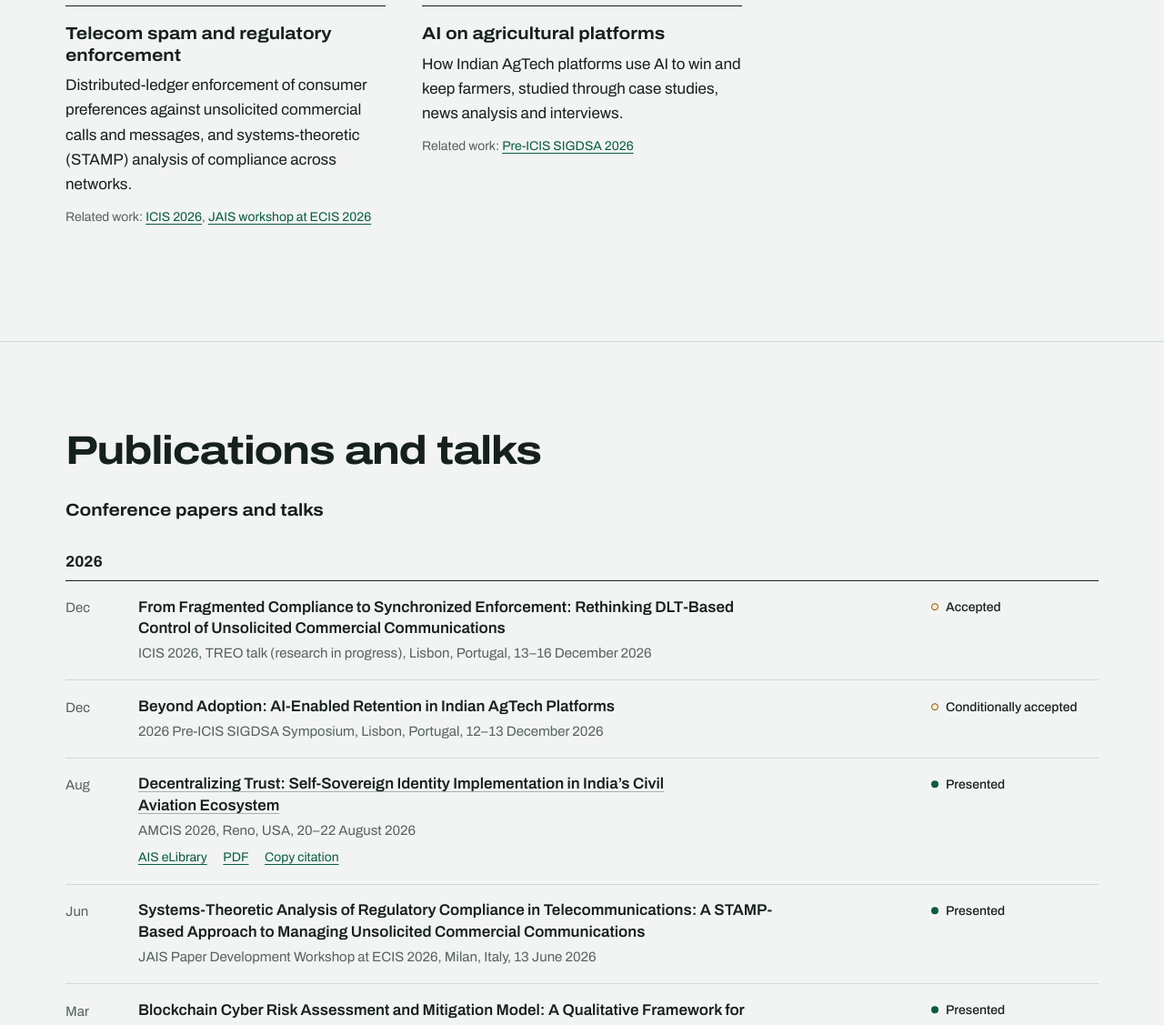
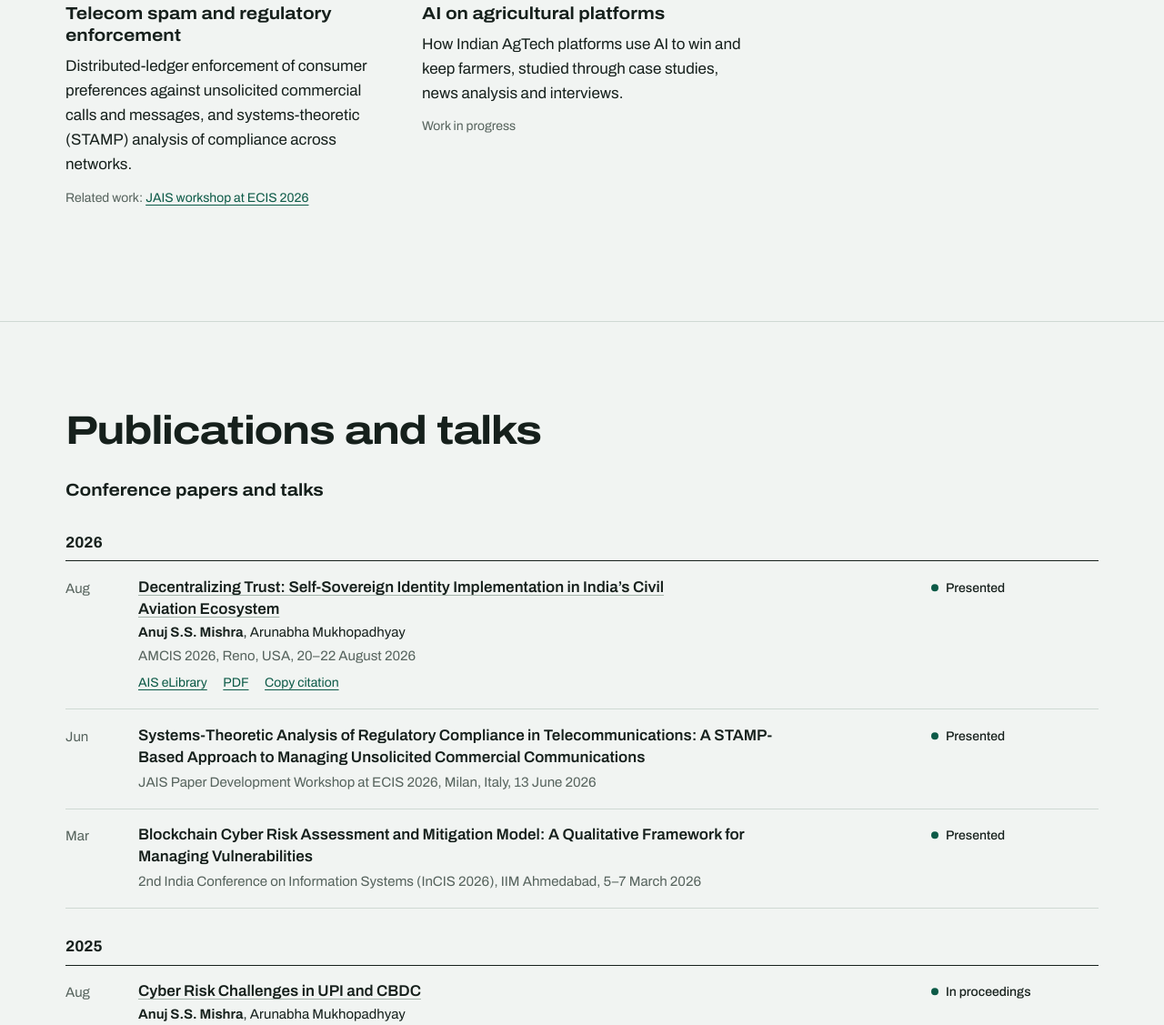
Before and after one commit to anujssmishra/anujssmishra.github.io, a plain HTML site: page index.html in a window 1280 px wide. Shown: the part 1673-2800 px from the top of the page at 91% size. Drawn offline with Linux system fonts and the light colour scheme.

Commit message:
Remove Lisbon entries, add co-authors, fix sideways scroll on phones
- Remove the ICIS 2026 TREO and Pre-ICIS SIGDSA 2026 entries (not being
  presented), their related-work links and the dashed-block note
- Add author lines (from AIS eLibrary, IEEE Xplore and Google Scholar) to
  AMCIS 2026, AMCIS 2025, INDAM 2024, POMS India 2023 and ASIANCON 2021
- Fix the page scrolling sideways on phones: hidden block labels in the
  papers-and-talks strip were escaping its scroll box
- Name the chain list from its heading; regenerate the sharing image;
  update footer date, sitemap and README

Co-Authored-By: Claude Opus 5.5 <noreply@anthropic.com>
Claude-Session: https://claude.ai/code/session_018Y6y4aCJHy885Jrgosy7ih

```diff
--- a/assets/css/site.css
+++ b/assets/css/site.css
@@ -355,6 +355,7 @@ button { font: inherit; color: inherit; }
 .chain-note { max-width: 62ch; margin: 0; color: var(--muted); font-size: 0.875rem; }
 
 .chain-scroll {
+  position: relative; /* clips the hidden screen-reader text inside the blocks, so the page itself never scrolls sideways */
   overflow-x: auto;
   overscroll-behavior-x: contain;
   scroll-snap-type: x proximity;
@@ -521,6 +522,8 @@ button { font: inherit; color: inherit; }
 .entry-title { max-width: 72ch; margin: 0 0 0.2rem; font-weight: 600; line-height: 1.4; text-wrap: pretty; }
 .entry-title a { color: var(--ink); text-decoration-color: var(--rule-strong); }
 .entry-title a:hover { color: var(--accent); text-decoration-color: currentColor; }
+.entry-authors { margin: 0 0 0.15rem; font-size: 0.9375rem; line-height: 1.45; }
+.entry-authors strong { font-weight: 650; }
 .entry-venue { margin: 0; color: var(--muted); font-size: 0.9375rem; }
 
 .entry-links {
--- a/assets/js/site.js
+++ b/assets/js/site.js
@@ -244,7 +244,7 @@
       // No Web Crypto here (an insecure context): keep the chain, drop the fingerprints.
       chain.querySelectorAll(".block-hash").forEach(function (h) { h.remove(); });
       var note = document.querySelector(".chain-note");
-      if (note) note.textContent = "Dashed blocks are scheduled for Lisbon in December 2026.";
+      if (note) note.hidden = true;
       reveal();
       return;
     }
--- a/index.html
+++ b/index.html
@@ -109,11 +109,11 @@
 
       <div class="chain-wrap">
         <div class="wrap chain-head">
-          <h2 class="chain-title">Papers and talks, 2021 to 2026</h2>
-          <p class="chain-note">Each block’s fingerprint is the SHA-256 of its record and the fingerprint before it. Dashed blocks are scheduled for Lisbon in December 2026.</p>
+          <h2 class="chain-title" id="chain-title">Papers and talks, 2021 to 2026</h2>
+          <p class="chain-note">Each block’s fingerprint is the SHA-256 of its record and the fingerprint before it.</p>
         </div>
         <div class="chain-scroll">
-          <ol class="chain" id="chain" aria-label="Papers and talks in date order"></ol>
+          <ol class="chain" id="chain" aria-labelledby="chain-title"></ol>
         </div>
       </div>
     </section>
@@ -143,12 +143,12 @@
           <li class="theme">
             <h3>Telecom spam and regulatory enforcement</h3>
             <p>Distributed-ledger enforcement of consumer preferences against unsolicited commercial calls and messages, and systems-theoretic (STAMP) analysis of compliance across networks.</p>
-            <p class="related">Related work: <a href="#p-icis-2026">ICIS 2026</a>, <a href="#p-ecis-2026">JAIS workshop at ECIS 2026</a></p>
+            <p class="related">Related work: <a href="#p-ecis-2026">JAIS workshop at ECIS 2026</a></p>
           </li>
           <li class="theme">
             <h3>AI on agricultural platforms</h3>
             <p>How Indian AgTech platforms use AI to win and keep farmers, studied through case studies, news analysis and interviews.</p>
-            <p class="related">Related work: <a href="#p-sigdsa-2026">Pre-ICIS SIGDSA 2026</a></p>
+            <p class="related">Work in progress</p>
           </li>
         </ul>
       </div>
@@ -162,26 +162,11 @@
 
         <h4 class="ledger-year">2026</h4>
         <ol class="ledger">
-          <li class="entry" id="p-icis-2026" data-chain data-date="2026-12-13" data-short="ICIS TREO" data-place="Lisbon" data-state="pending">
-            <p class="entry-date">Dec</p>
-            <div class="entry-body">
-              <p class="entry-title">From Fragmented Compliance to Synchronized Enforcement: Rethinking DLT-Based Control of Unsolicited Commercial Communications</p>
-              <p class="entry-venue">ICIS 2026, TREO talk (research in progress), Lisbon, Portugal, 13–16 December 2026</p>
-            </div>
-            <p class="entry-status"><span class="dot dot--pending" aria-hidden="true"></span>Accepted</p>
-          </li>
-          <li class="entry" id="p-sigdsa-2026" data-chain data-date="2026-12-12" data-short="SIGDSA" data-place="Lisbon" data-state="pending">
-            <p class="entry-date">Dec</p>
-            <div class="entry-body">
-              <p class="entry-title">Beyond Adoption: AI-Enabled Retention in Indian AgTech Platforms</p>
-              <p class="entry-venue">2026 Pre-ICIS SIGDSA Symposium, Lisbon, Portugal, 12–13 December 2026</p>
-            </div>
-            <p class="entry-status"><span class="dot dot--pending" aria-hidden="true"></span>Conditionally accepted</p>
-          </li>
           <li class="entry" id="p-amcis-2026" data-chain data-date="2026-08-20" data-short="AMCIS" data-place="Reno">
             <p class="entry-date">Aug</p>
             <div class="entry-body">
               <p class="entry-title"><a href="https://aisel.aisnet.org/amcis2026/sig_sec/sig_sec/19">Decentralizing Trust: Self-Sovereign Identity Implementation in India’s Civil Aviation Ecosystem</a></p>
+              <p class="entry-authors"><strong>Anuj S.S. Mishra</strong>, Arunabha Mukhopadhyay</p>
               <p class="entry-venue">AMCIS 2026, Reno, USA, 20–22 August 2026</p>
               <p class="entry-links">
                 <a href="https://aisel.aisnet.org/amcis2026/sig_sec/sig_sec/19">AIS eLibrary</a>
@@ -215,6 +200,7 @@
             <p class="entry-date">Aug</p>
             <div class="entry-body">
               <p class="entry-title"><a href="https://aisel.aisnet.org/amcis2025/sig_sec/sig_sec/34">Cyber Risk Challenges in UPI and CBDC</a></p>
+              <p class="entry-authors"><strong>Anuj S.S. Mishra</strong>, Arunabha Mukhopadhyay</p>
               <p class="entry-venue">AMCIS 2025, Montréal, Canada, 14–16 August 2025</p>
               <p class="entry-links">
                 <a href="https://aisel.aisnet.org/amcis2025/sig_sec/sig_sec/34">AIS eLibrary</a>
@@ -240,6 +226,7 @@
             <p class="entry-date">Jul</p>
             <div class="entry-body">
               <p class="entry-title">Evolution from Traditional Currency to Digital Transactions: Delving into CBDC Acceptance</p>
+              <p class="entry-authors"><strong>Anuj S.S. Mishra</strong>, Arunabha Mukhopadhyay</p>
               <p class="entry-venue">INDAM 2024 Doctoral Colloquium, IIM Shillong, 9–11 July 2024</p>
             </div>
             <p class="entry-status"><span class="dot dot--done" aria-hidden="true"></span>Presented</p>
@@ -252,6 +239,7 @@
             <p class="entry-date">Dec</p>
             <div class="entry-body">
               <p class="entry-title">Redefining Currency through CBDC Adoption: A Text Mining Exploration</p>
+              <p class="entry-authors"><strong>Anuj S.S. Mishra</strong>, Arunabha Mukhopadhyay</p>
               <p class="entry-venue">POMS India International Conference, XLRI Jamshedpur, 4–6 December 2023</p>
             </div>
             <p class="entry-status"><span class="dot dot--done" aria-hidden="true"></span>Presented</p>
@@ -264,6 +252,7 @@
             <p class="entry-date">Aug</p>
             <div class="entry-body">
               <p class="entry-title"><a href="https://ieeexplore.ieee.org/document/9544892">Study on Blockchain-Based Healthcare Insurance Claim System</a></p>
+              <p class="entry-authors"><strong>Anuj S.S. Mishra</strong></p>
               <p class="entry-venue">2021 Asian Conference on Innovation in Technology (ASIANCON), Pune, 27–29 August 2021</p>
               <p class="entry-links">
                 <a href="https://ieeexplore.ieee.org/document/9544892">IEEE Xplore</a>
@@ -381,7 +370,7 @@
   <footer class="site-foot">
     <div class="wrap foot-inner">
       <p>© 2026 Anuj S.S. Mishra</p>
-      <p>Last updated 23 October 2026</p>
+      <p>Last updated 13 November 2026</p>
     </div>
   </footer>
 
--- a/sitemap.xml
+++ b/sitemap.xml
@@ -2,7 +2,7 @@
 <urlset xmlns="http://www.sitemaps.org/schemas/sitemap/0.9">
   <url>
     <loc>https://anujssmishra.myfanverse.in/</loc>
-    <lastmod>2026-10-23</lastmod>
+    <lastmod>2026-11-13</lastmod>
   </url>
   <url>
     <loc>https://anujssmishra.myfanverse.in/CV-PhD-ANUJ-SS-MISHRA.pdf</loc>
```
Also changed, not shown: assets/img/og.jpg, 1 other file.
